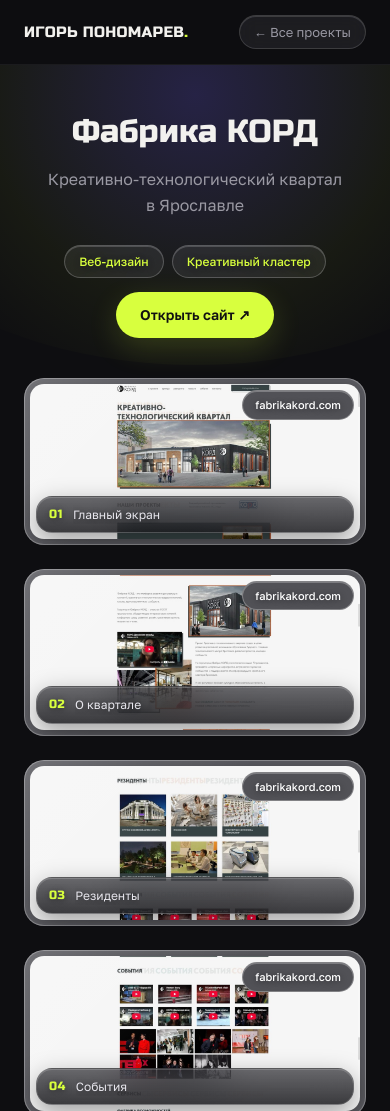
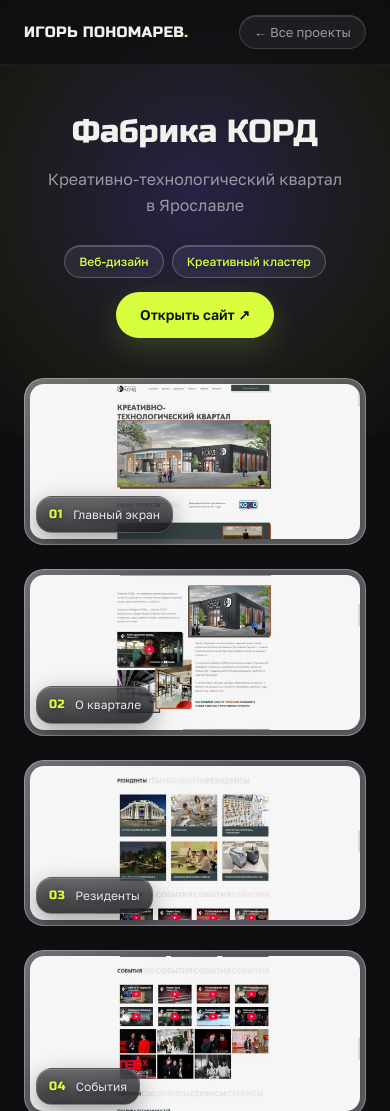
Before and after one commit to zerjg/portfolio, a plain HTML site: page project.html in a window 390 px wide. Shown: the top 1111 px of the page. Drawn offline with Linux system fonts and the light colour scheme.

Commit message:
Галереи: убраны плашки доменов, подписи по ширине контента; glow связан между страницами через view transitions + фолбэк-анимации

```diff
--- a/project.html
+++ b/project.html
@@ -21,6 +21,7 @@
       --font-body: 'Golos Text';
       --glass-tint: rgba(235,235,245,.3);
     }
+    @view-transition { navigation: auto; }
     * { margin: 0; padding: 0; box-sizing: border-box; }
     html { scroll-behavior: smooth; overflow-x: clip; }
     body {
@@ -55,14 +56,21 @@
     .back:hover { color: var(--text); background: rgba(235,235,245,.12); border-color: rgba(255,255,255,.24); }
 
     /* ---------- project header ---------- */
-    header { padding: 72px 0 56px; position: relative; overflow: hidden; }
-    header::before {
-      content: ''; position: absolute; top: -240px; left: 50%;
+    header { padding: 72px 0 56px; position: relative; }
+    .glow {
+      position: absolute; top: -140px; left: 50%;
       width: 780px; height: 540px; border-radius: 50%;
       transform: translateX(-50%);
       background: radial-gradient(circle, rgba(123,108,255,.22), rgba(216,255,62,.05) 44%, transparent 68%);
       pointer-events: none;
+      view-transition-name: glow;
     }
+    @keyframes glow-enter {
+      from { transform: translate(38vw, -24vh) scale(1.15); opacity: 0; }
+      30% { opacity: 1; }
+      to { transform: translateX(-50%) scale(1); opacity: 1; }
+    }
+    .glow--enter { animation: glow-enter 1s ease-out both; }
     header .wrap {
       position: relative; display: flex; flex-direction: column;
       align-items: center; text-align: center;
@@ -135,21 +143,10 @@
       border-radius: var(--radius);
       background: linear-gradient(135deg, rgba(255,255,255,.16) 0%, rgba(255,255,255,.05) 26%, rgba(255,255,255,0) 46%);
     }
-    /* domain chip over a solid backdrop so it always stays legible */
-    figure.shot .domain {
-      position: absolute; top: 12px; right: 12px; z-index: 5;
-      max-width: calc(100% - 24px);
-      font-size: 11px; font-weight: 500; color: #fff;
-      text-shadow: 0 1px 6px rgba(0,0,0,.45);
-      background: linear-gradient(var(--glass-tint), var(--glass-tint)) var(--bg);
-      border: 1px solid rgba(255,255,255,.28);
-      box-shadow: inset 0 1px 0 rgba(255,255,255,.25);
-      padding: 5px 12px; border-radius: 100px;
-      white-space: nowrap; overflow: hidden; text-overflow: ellipsis;
-    }
     /* signature touch: matte glass caption inside the frame */
     figure.shot .shot-cap {
-      position: absolute; left: 16px; right: 16px; bottom: 16px; z-index: 4;
+      position: absolute; left: 16px; right: auto; bottom: 16px; z-index: 4;
+      width: fit-content; max-width: calc(100% - 32px);
       display: flex; align-items: center; gap: 10px;
       padding: 10px 14px; border-radius: 16px;
       background: linear-gradient(180deg, rgba(16,16,22,.62) 0%, rgba(12,12,16,.8) 100%);
@@ -259,7 +256,7 @@
     }
     @media (max-width: 480px) {
       .p-desc { font-size: 16px; }
-      figure.shot .shot-cap { left: 12px; right: 12px; bottom: 12px; padding: 8px 12px; }
+      figure.shot .shot-cap { left: 12px; right: auto; bottom: 12px; max-width: calc(100% - 24px); padding: 8px 12px; }
       figure.shot .shot-cap .t { font-size: 12px; }
       .lb-bar { padding: 9px 14px; }
     }
@@ -275,6 +272,7 @@
 </nav>
 
 <header>
+  <div class="glow" aria-hidden="true"></div>
   <div class="wrap">
     <h1 id="pTitle"></h1>
     <p class="p-desc" id="pDesc"></p>
@@ -302,6 +300,12 @@
 </div>
 
 <script>
+// cross-document view transitions: fallback entrance when PageRevealEvent is unsupported
+if (!window.PageRevealEvent) {
+  const glow = document.querySelector(".glow");
+  if (glow) glow.classList.add("glow--enter");
+}
+
 const PROJECTS = {
   kord: {
     num: "01", title: "Фабрика КОРД",
@@ -411,7 +415,6 @@ p.shots.forEach(([src, cap], i) => {
   fig.setAttribute("aria-label", "Открыть кадр: " + cap);
   fig.innerHTML =
     '<img src="' + src + '" alt="' + p.title + " — " + cap + '" loading="lazy">' +
-    '<span class="domain">' + p.domain + "</span>" +
     '<div class="shot-cap"><b class="n">' + String(i + 1).padStart(2, "0") + '</b><span class="t">' + cap + "</span></div>";
   fig.addEventListener("click", () => openLb(i));
   fig.addEventListener("keydown", e => {
```
Also changed, not shown: index.html (+27 -2 lines).
